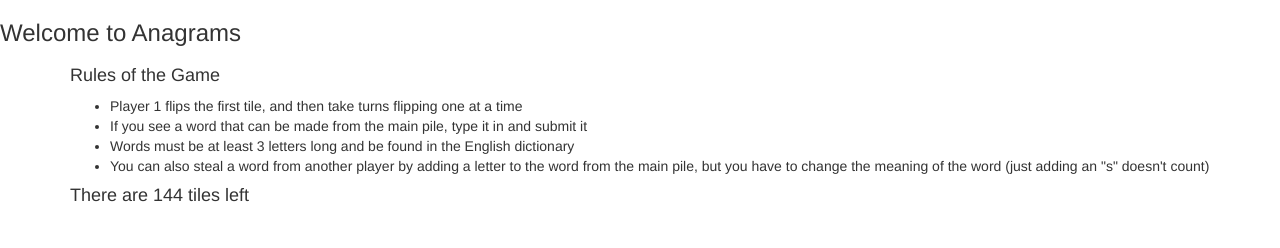
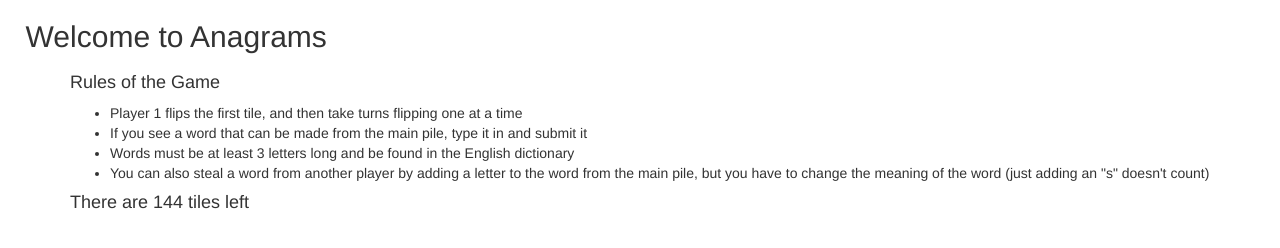
Before and after one commit to borisonr/stackathon-anagrams, a website: page Browser/home.html in a window 1280 px wide. Drawn offline with nearby package versions, Linux system fonts and the light colour scheme; no server answers.

Commit message:
moved h2 over a bit

```diff
--- a/Browser/home.html
+++ b/Browser/home.html
@@ -10,7 +10,7 @@
     <script src="app.js"></script>
 </head>
 <body ng-app="Anagrams">
-	<h3>Welcome to Anagrams</h3>
+	<h2>Welcome to Anagrams</h2>
     <div ng-controller="boardCtrl" class="container">
     <div ng-hide="phone">
     <h4>Rules of the Game</h4>
--- a/Browser/index.css
+++ b/Browser/index.css
@@ -11,3 +11,7 @@ button:hover {
 	margin-bottom: 5px;
 	width: 5%;
 }
+
+h2 {
+	margin-left: 2%;
+}
```
